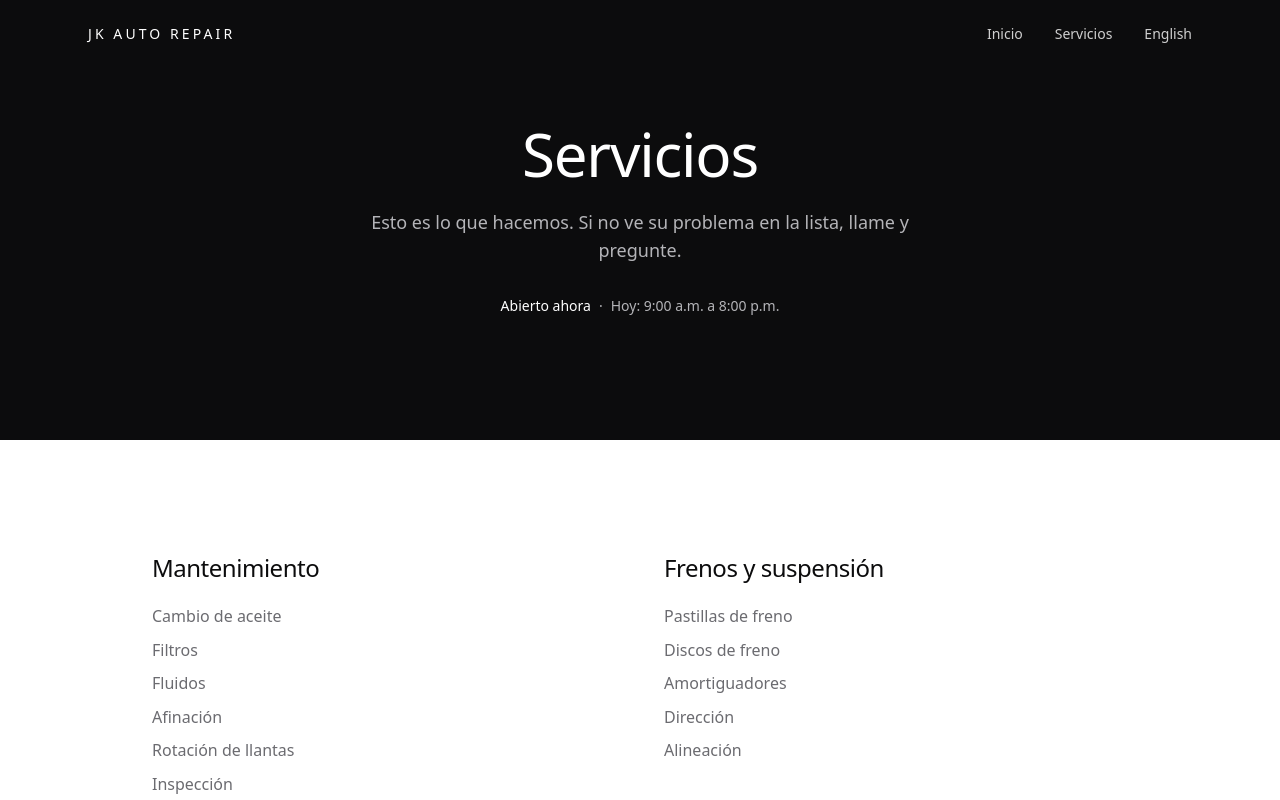
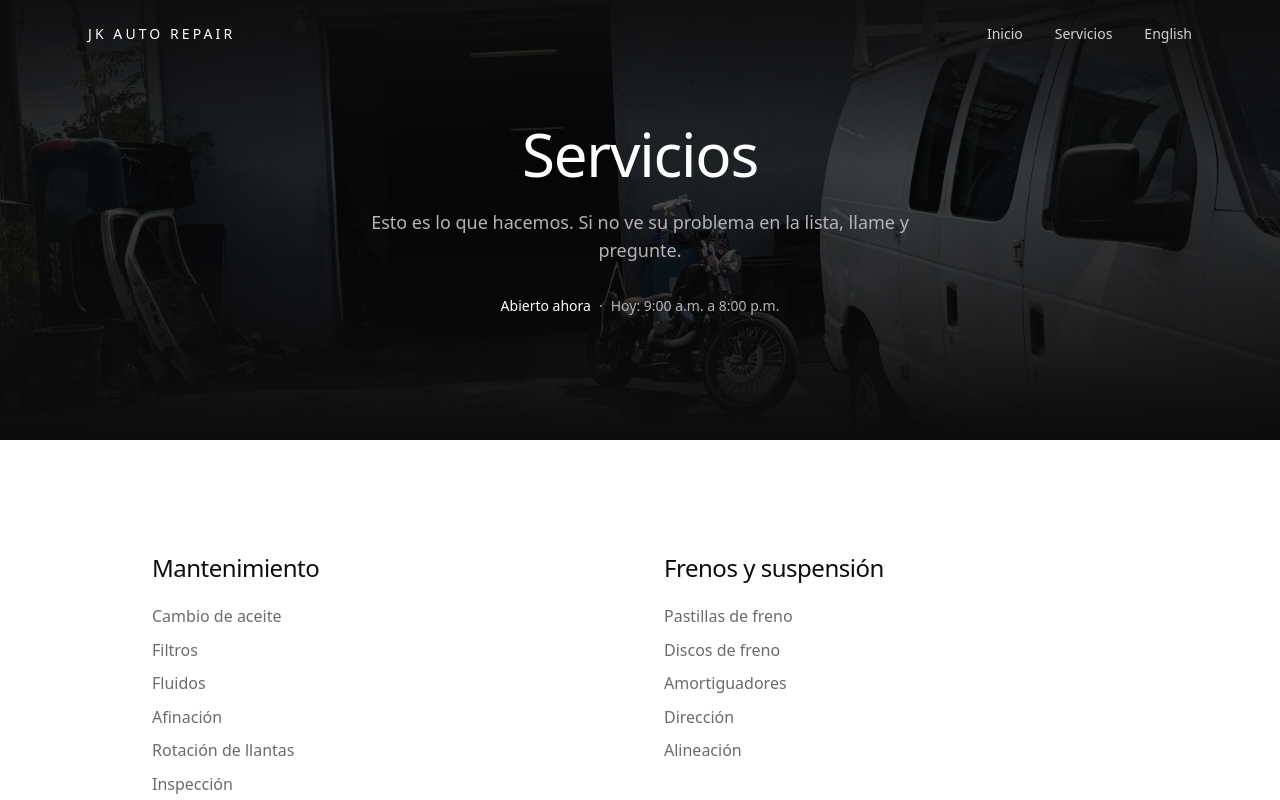
Before and after one commit to JandirGregorio/jk-autorepair, a React (Vite) app: page /servicios in a window 1280 px wide. Shown: the top 800 px of the page. Built offline with nearby package versions, Linux system fonts and the light colour scheme.

Commit message:
feat: use the graded hero photo on the services page

```diff
--- a/src/pages/ServicesPage.tsx
+++ b/src/pages/ServicesPage.tsx
@@ -7,7 +7,8 @@ import {
   MakesBand,
   ServiceBands,
 } from '../components/sections'
-import { Band, OpenStatus } from '../components/sign'
+import { Band, HeroImage, OpenStatus } from '../components/sign'
+import { heroPhoto } from '../content/photos'
 import { useDocumentHead, useRouteInfo } from '../hooks/useRoute'
 
 export default function ServicesPage() {
@@ -17,11 +18,17 @@ export default function ServicesPage() {
 
   return (
     <>
-      <section className="flex min-h-[55svh] flex-col items-center justify-center bg-ink px-6 py-28 text-center text-canvas">
-        <h1 className="text-4xl font-light sm:text-6xl">{t('services.title')}</h1>
-        <p className="mx-auto mt-6 max-w-xl text-lg text-fog">{t('servicesPage.intro')}</p>
-        <div className="mt-8">
-          <OpenStatus language={language} tone="dark" />
+      {/* The same graded photograph as the home page, so arriving here reads as
+          the same shop rather than a different site. Shorter, because the
+          headline and the list under it are what this page is for. */}
+      <section className="relative flex min-h-[55svh] flex-col items-center justify-center overflow-hidden bg-ink px-6 py-28 text-center text-canvas">
+        {heroPhoto && <HeroImage photo={heroPhoto} />}
+        <div className="relative flex flex-col items-center">
+          <h1 className="text-4xl font-light sm:text-6xl">{t('services.title')}</h1>
+          <p className="mx-auto mt-6 max-w-xl text-lg text-fog">{t('servicesPage.intro')}</p>
+          <div className="mt-8">
+            <OpenStatus language={language} tone="dark" />
+          </div>
         </div>
       </section>
 
```
